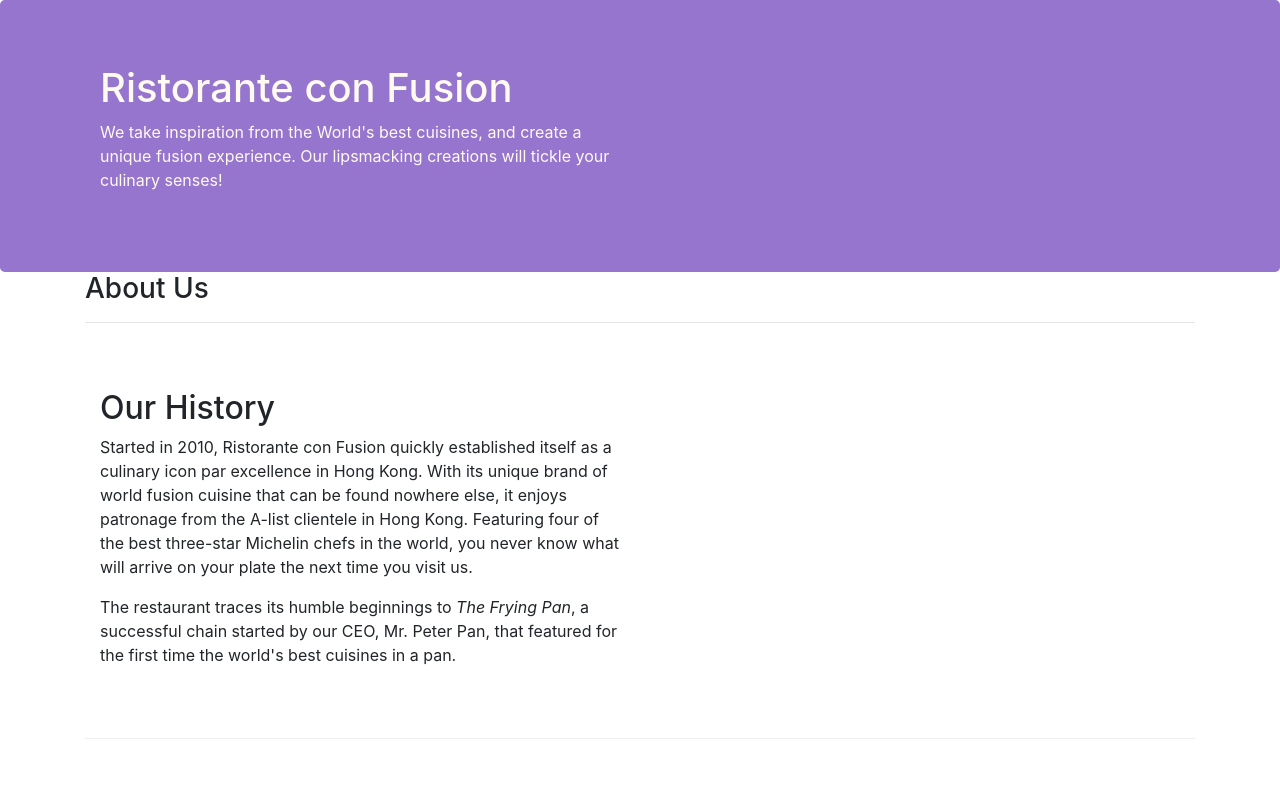
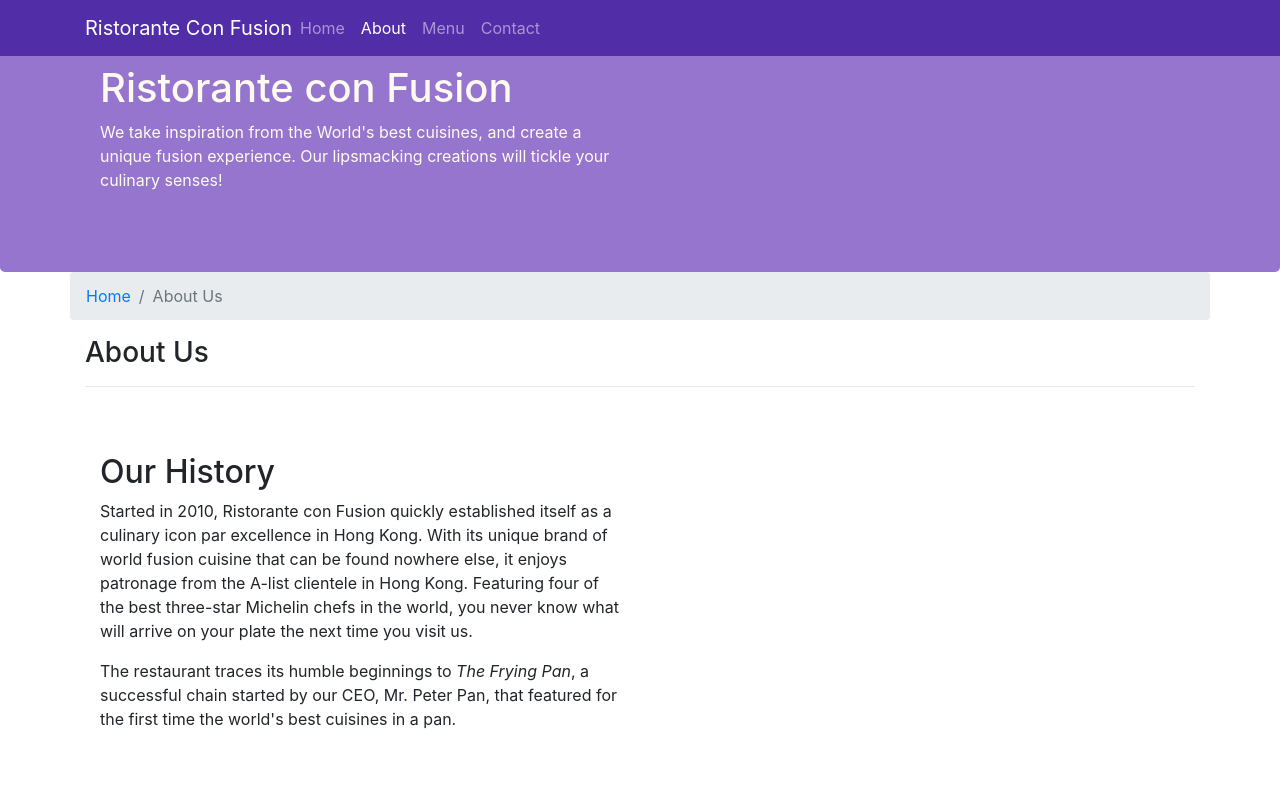
Before and after one commit to Sir-Dave/Bootstrap, a website: page aboutus.html in a window 1280 px wide. Shown: the top 786 px of the page. Drawn offline with nearby package versions, Linux system fonts and the light colour scheme.

Commit message:
Navbar and breadcrumbs

```diff
--- a/aboutus.html
+++ b/aboutus.html
@@ -16,6 +16,26 @@
 </head>
 
 <body>
+  <nav class="navbar navbar-dark navbar-expand-sm fixed-top">
+    <div class="container">
+    <a class="navbar-brand mr-auto" href="./index.html">Ristorante Con Fusion</a>
+        <button class="navbar-toggler" type="button" data-toggle = "collapse" data-target=#Navbar>
+        <span class="navbar-toggler-icon"></span>
+        </button>
+
+        <div class="collapse navbar-collapse" id="Navbar">
+
+         <ul class="navbar-nav mr-auto">
+             <li class="nav-item"><a class= "nav-link" href="./index.html">Home</a></li>
+             <li class="nav-item active"><a class= "nav-link" href="#">About</a></li>
+             <li class="nav-item"><a class= "nav-link" href="#">Menu</a></li>
+             <li class="nav-item"><a class= "nav-link" href="#">Contact</a></li>
+        </ul>
+        </div>
+
+    </div>
+
+</nav>
 
     <header class="jumbotron">
         <div class="container">
@@ -32,6 +52,11 @@
 
     <div class="container">
         <div class="row">
+            <ol class="col-12 breadcrumb">
+            <li class="breadcrumb-item"><a href="./index.html">Home</a></li>
+            <li class="breadcrumb-item active">About Us</li>
+
+            </ol>
             <div class="col-12 col-sm">
                <h3>About Us</h3>
                <hr>
@@ -74,7 +99,7 @@
                 <div class="col-4 offset-1 col-sm-2">
                     <h5>Links</h5>
                     <ul class="list-unstyled">
-                        <li><a href="#">Home</a></li>
+                        <li><a href="./index.html">Home</a></li>
                         <li><a href="#">About</a></li>
                         <li><a href="#">Menu</a></li>
                         <li><a href="#">Contact</a></li>
--- a/css/styles.css
+++ b/css/styles.css
@@ -28,3 +28,10 @@
     font-size: 80%;
     color:  #0f0f0f;
 }
+.body{
+    padding: 50px 0px 0px 0px;
+    z-index: 0px;
+}
+.navbar-dark{
+    background-color: #512DA8;
+}
```
Also changed, not shown: index.html (+21 -1 lines).
